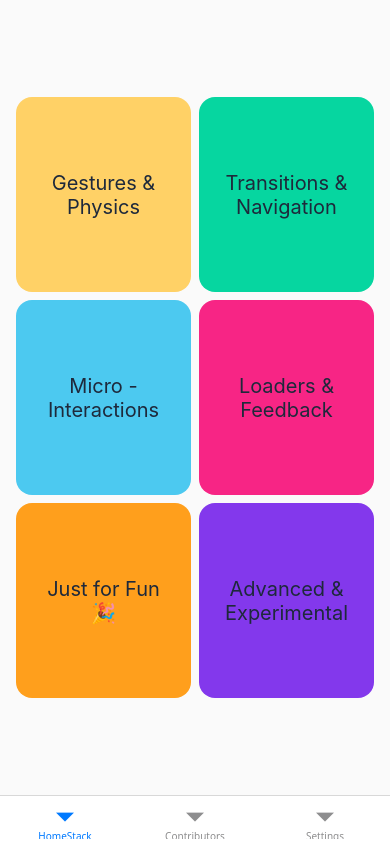
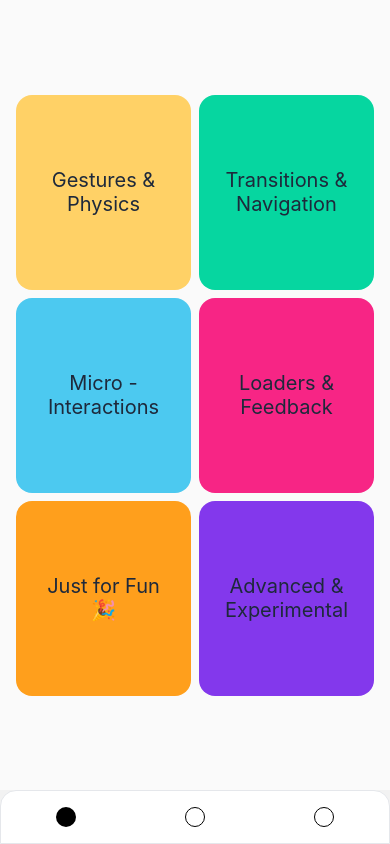
Before and after one commit to tanmayR18/reanimated-showcase, a React Native app: screen / in a window 390 px wide. Built offline with nearby package versions, Linux system fonts and the light colour scheme.

Commit message:
set up the bottombar

```diff
--- a/src/navigation/AppNavigator.tsx
+++ b/src/navigation/AppNavigator.tsx
@@ -6,8 +6,12 @@ import DemoScreen from '../screens/Category/DemoScreen';
 import ContributorsScreen from '../screens/Contributor/ContributorsScreen';
 import SettingsScreen from '../screens/Setting/SettingsScreen';
 import { NavigationContainer } from '@react-navigation/native';
-import { createBottomTabNavigator } from '@react-navigation/bottom-tabs';
+import {
+  createBottomTabNavigator,
+  BottomTabBarProps,
+} from '@react-navigation/bottom-tabs';
 import BootSplash from 'react-native-bootsplash';
+import { CustomHomeTabBar } from './HomeTabBar';
 
 // ---------- Types ------------
 export type RootStackParamList = {
@@ -48,10 +52,14 @@ function HomeStackNavigator() {
 }
 
 // ----------- Tabs -----------
+
+const HomeTab = (props: BottomTabBarProps) => <CustomHomeTabBar {...props} />;
+
 const Tab = createBottomTabNavigator<RootTabParamList>();
 function TabsNavigator() {
   return (
     <Tab.Navigator
+      tabBar={HomeTab}
       screenOptions={({}) => ({
         headerShown: false,
       })}
--- /dev/null
+++ b/src/navigation/HomeTabBar.tsx
@@ -0,0 +1,86 @@
+import { StyleSheet, View } from 'react-native';
+import { useLinkBuilder } from '@react-navigation/native';
+import { PlatformPressable } from '@react-navigation/elements';
+import { BottomTabBarProps } from '@react-navigation/bottom-tabs';
+import { LightTheme } from '../theme/theme';
+
+const Active = () => <View className="h-5 w-5 rounded-full bg-black" />;
+const InActive = () => (
+  <View className="h-5 w-5 rounded-full border border-black" />
+);
+
+const icons = [
+  { active: <Active />, inactive: <InActive /> },
+  { active: <Active />, inactive: <InActive /> },
+  { active: <Active />, inactive: <InActive /> },
+];
+
+export function CustomHomeTabBar({
+  state,
+  descriptors,
+  navigation,
+}: BottomTabBarProps) {
+  const { buildHref } = useLinkBuilder();
+
+  return (
+    <View style={styles.container}>
+      {state.routes.map((route, index) => {
+        const { options } = descriptors[route.key];
+
+        const isFocused = state.index === index;
+        const Icon = isFocused ? icons[index].active : icons[index].inactive;
+
+        const onPress = () => {
+          const event = navigation.emit({
+            type: 'tabPress',
+            target: route.key,
+            canPreventDefault: true,
+          });
+
+          if (!isFocused && !event.defaultPrevented) {
+            navigation.navigate(route.name, route.params);
+          }
+        };
+
+        const onLongPress = () => {
+          navigation.emit({
+            type: 'tabLongPress',
+            target: route.key,
+          });
+        };
+
+        return (
+          <PlatformPressable
+            href={buildHref(route.name, route.params)}
+            accessibilityState={isFocused ? { selected: true } : {}}
+            accessibilityLabel={options.tabBarAccessibilityLabel}
+            testID={options.tabBarButtonTestID}
+            onPress={onPress}
+            onLongPress={onLongPress}
+            style={styles.tab}
+          >
+            {Icon}
+          </PlatformPressable>
+        );
+      })}
+    </View>
+  );
+}
+
+const styles = StyleSheet.create({
+  container: {
+    flexDirection: 'row',
+    backgroundColor: LightTheme.colors.surface,
+    borderColor: LightTheme.colors.border,
+    borderWidth: 1,
+    borderTopLeftRadius: 16,
+    borderTopRightRadius: 16,
+  },
+  tab: {
+    flex: 1,
+    justifyContent: 'center',
+    alignItems: 'center',
+    paddingVertical: 16
+  },
+  icon: {},
+});
```
